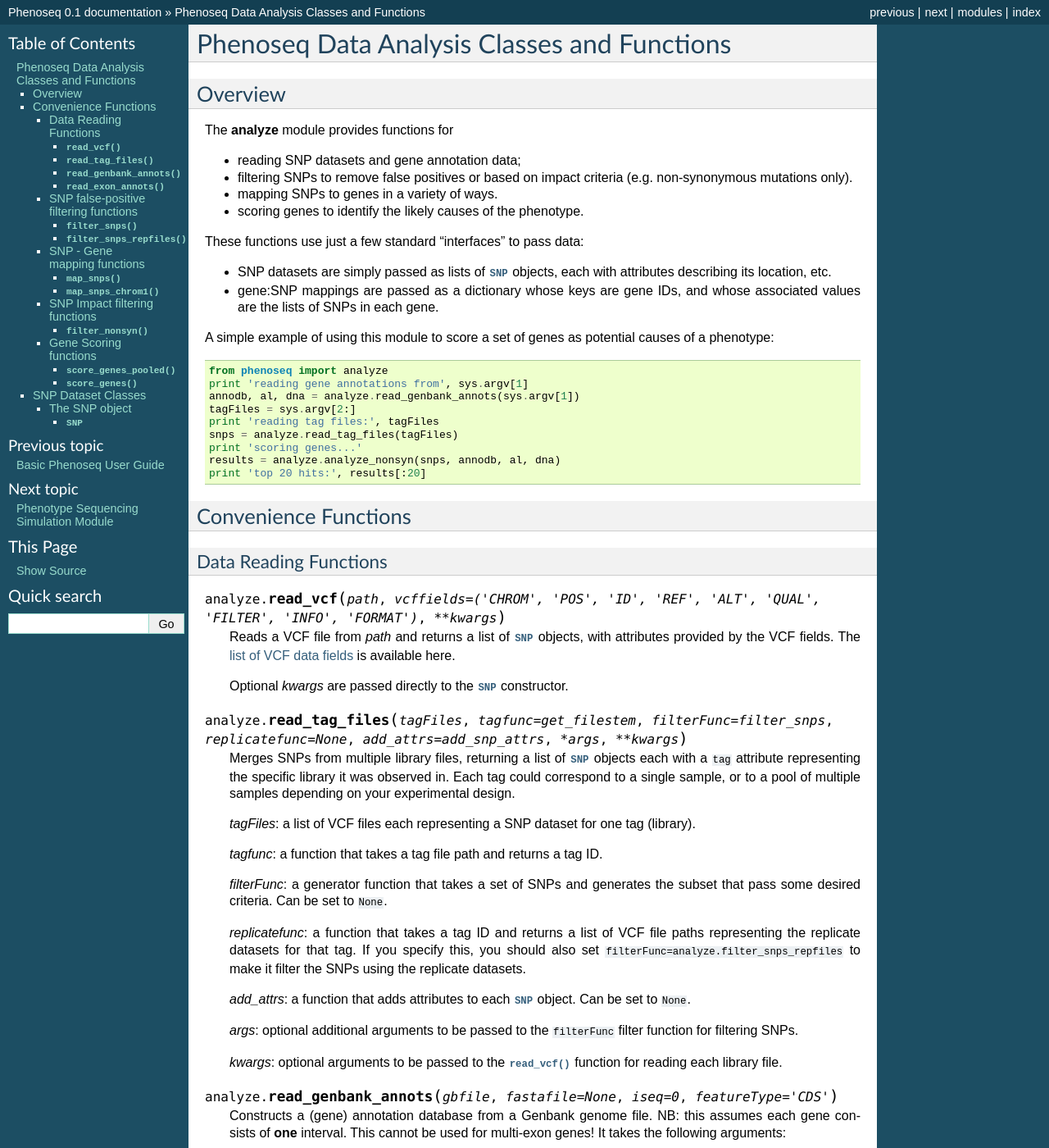
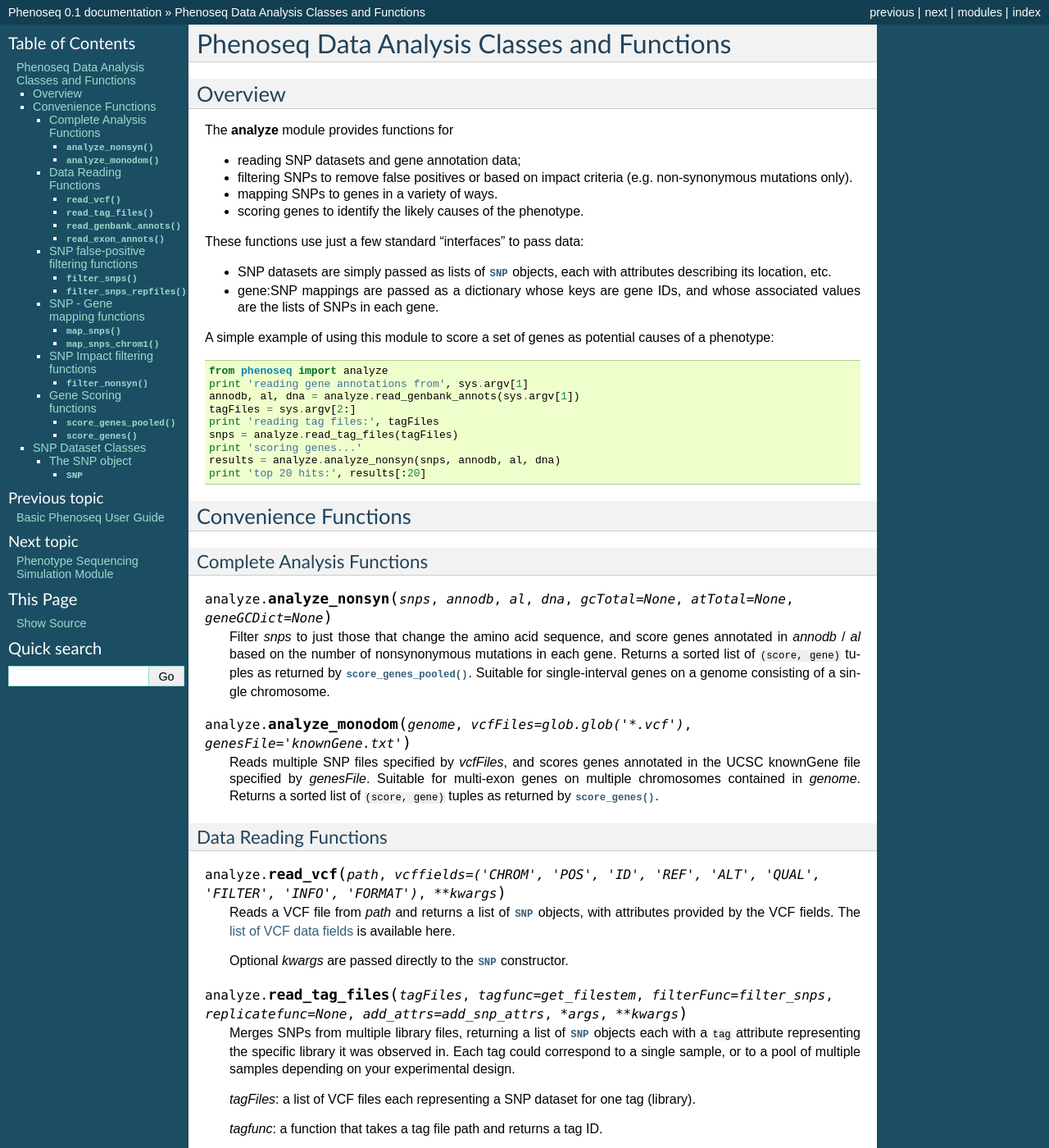
Before and after one commit to cjlee112/phenoseq, a Sphinx documentation site: the page built from doc/reference/analyze.rst, in a window 1280 px wide and 1400 px high. Shown: the whole window at 82% size. Built offline with Sphinx 7.4.7, drawn with Linux system fonts in a browser that asks for light colours.

Commit message:
added docs for analyze_nonsyn(), analyze_monodom()

```diff
--- a/doc/reference/analyze.rst
+++ b/doc/reference/analyze.rst
@@ -46,6 +46,26 @@ as potential causes of a phenotype::
 
 Convenience Functions
 ---------------------
+
+Complete Analysis Functions
+...........................
+
+.. function:: analyze_nonsyn(snps, annodb, al, dna, gcTotal=None, atTotal=None, geneGCDict=None)
+
+   Filter *snps* to just those that change the amino acid sequence,
+   and score genes annotated in *annodb* / *al* based on the number of
+   nonsynonymous mutations in each gene.  Returns a sorted list of
+   ``(score, gene)`` tuples as returned by :func:`score_genes_pooled`.
+   Suitable for single-interval genes on a genome consisting of
+   a single chromosome.
+
+.. function:: analyze_monodom(genome, vcfFiles=glob.glob('*.vcf'), genesFile='knownGene.txt')
+
+   Reads multiple SNP files specified by *vcfFiles*, and
+   scores genes annotated in the UCSC knownGene file specified by *genesFile*.
+   Suitable for multi-exon genes on multiple chromosomes contained in *genome*.
+   Returns a sorted list of
+   ``(score, gene)`` tuples as returned by :func:`score_genes`.
 
 Data Reading Functions
 ......................
```
